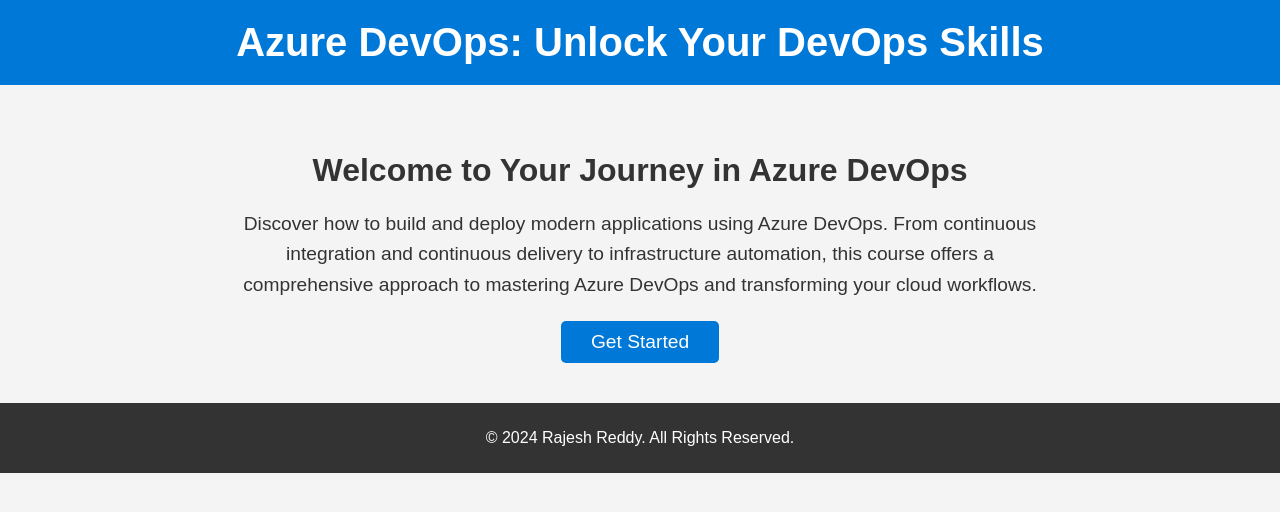
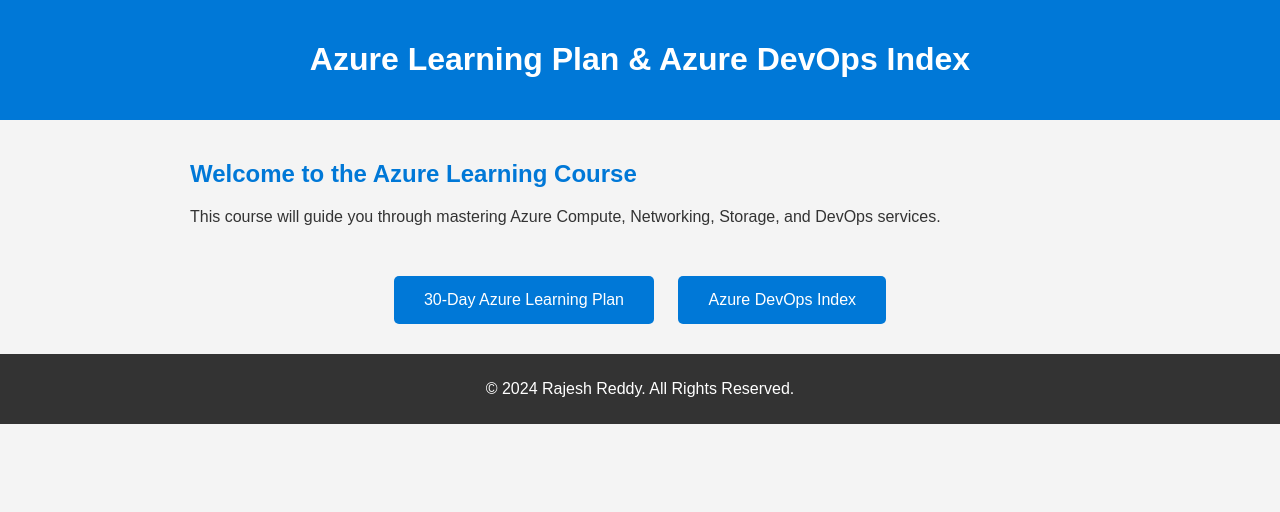
Before and after one commit to smart001-ui/learn, a plain HTML site: page index.html in a window 1280 px wide. Drawn offline with Linux system fonts and the light colour scheme.

Commit message:
RR - Added Index.html

```diff
--- /dev/null
+++ b/assets/styles.css
@@ -0,0 +1,31 @@
+body {
+    font-family: Arial, sans-serif;
+    background-color: #f4f4f4;
+    color: #333;
+    margin: 0;
+    padding: 0;
+}
+
+header {
+    background-color: #0078D7;
+    color: white;
+    padding: 20px;
+    text-align: center;
+}
+
+section {
+    padding: 20px;
+    max-width: 900px;
+    margin: 0 auto;
+}
+
+footer {
+    background-color: #333;
+    color: white;
+    padding: 10px;
+    text-align: center;
+}
+
+h1, h2 {
+    color: #0078D7;
+}
--- a/index.html
+++ b/index.html
@@ -3,11 +3,10 @@
 <head>
     <meta charset="UTF-8">
     <meta name="viewport" content="width=device-width, initial-scale=1.0">
-    <meta name="description" content="Azure DevOps Course by Rajesh Reddy - Master DevOps with Azure, learn how to implement CI/CD, automate infrastructure, and build scalable solutions.">
-    <meta name="keywords" content="Azure DevOps, CI/CD, Infrastructure as Code, Cloud Computing, DevOps Best Practices">
+    <meta name="description" content="Azure Learning Plan and Azure DevOps Index">
+    <meta name="keywords" content="Azure, Azure DevOps, Cloud, DevOps, Compute, Network, Storage">
     <meta name="author" content="Rajesh Reddy">
-    <title>Azure DevOps Course</title>
-    <link rel="stylesheet" href="styles.css"> <!-- Link to your CSS file -->
+    <title>Azure Learning Plan & DevOps Index</title>
     <style>
         body {
             font-family: Arial, sans-serif;
@@ -18,37 +17,30 @@
         }
         header {
             background-color: #0078D7;
+            color: white;
             padding: 20px;
             text-align: center;
-            color: white;
         }
-        header h1 {
-            margin: 0;
-            font-size: 2.5em;
+        section {
+            padding: 20px;
+            max-width: 900px;
+            margin: 0 auto;
         }
-        .intro-section {
-            padding: 40px;
+        h2 {
+            color: #0078D7;
+        }
+        .links {
+            margin-top: 40px;
             text-align: center;
         }
-        .intro-section h2 {
-            font-size: 2em;
-            margin-bottom: 20px;
-        }
-        .intro-section p {
-            font-size: 1.2em;
-            line-height: 1.6;
-            max-width: 800px;
-            margin: 0 auto;
-        }
-        .cta-button {
+        .links a {
             display: inline-block;
-            margin-top: 20px;
-            padding: 10px 30px;
+            margin: 10px;
+            padding: 15px 30px;
             background-color: #0078D7;
             color: white;
             text-decoration: none;
             border-radius: 5px;
-            font-size: 1.2em;
         }
         footer {
             background-color: #333;
@@ -60,17 +52,17 @@
 </head>
 <body>
     <header>
-        <h1>Azure DevOps: Unlock Your DevOps Skills</h1>
+        <h1>Azure Learning Plan & Azure DevOps Index</h1>
     </header>
 
-    <section class="intro-section">
-        <h2>Welcome to Your Journey in Azure DevOps</h2>
-        <p>
-            Discover how to build and deploy modern applications using Azure DevOps.
-            From continuous integration and continuous delivery to infrastructure automation,
-            this course offers a comprehensive approach to mastering Azure DevOps and transforming your cloud workflows.
-        </p>
-        <a href="https://github.com/smart001-ui/learn" class="cta-button">Get Started</a>
+    <section>
+        <h2>Welcome to the Azure Learning Course</h2>
+        <p>This course will guide you through mastering Azure Compute, Networking, Storage, and DevOps services.</p>
+
+        <div class="links">
+            <a href="azure-infra.html">30-Day Azure Learning Plan</a>
+            <a href="azure-devops.html">Azure DevOps Index</a>
+        </div>
     </section>
 
     <footer>
```
Also changed, not shown: azure-devops.html (added, +29 -0 lines), azure-infra.html (added, +33 -0 lines).
